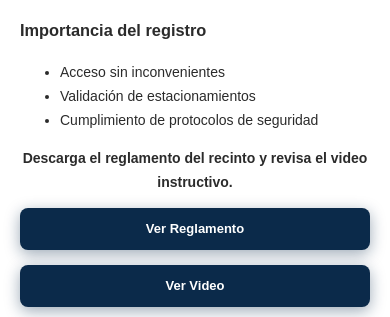
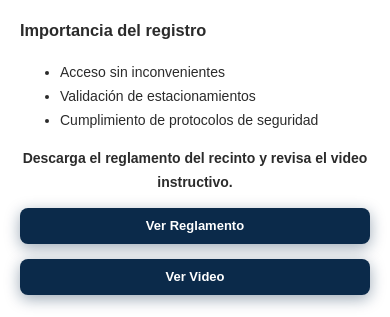
Before and after one commit to registronos/web, a plain HTML site: page index.html in a window 390 px wide. Shown: the part 1215-1532 px from the top of the page. Drawn offline with Linux system fonts and the light colour scheme.

Commit message:
Update index.html

```diff
--- a/index.html
+++ b/index.html
@@ -229,8 +229,12 @@ body{
   .buttons a{
     width:100%;
     flex:none;
-    padding:10px 14px;
+
+    /* 🔥 FIX REAL DE ALTURA */
+    padding:10px 12px;
     font-size:13px;
+    border-radius:8px;
+    line-height:1.2;
   }
 }
 </style>
```
